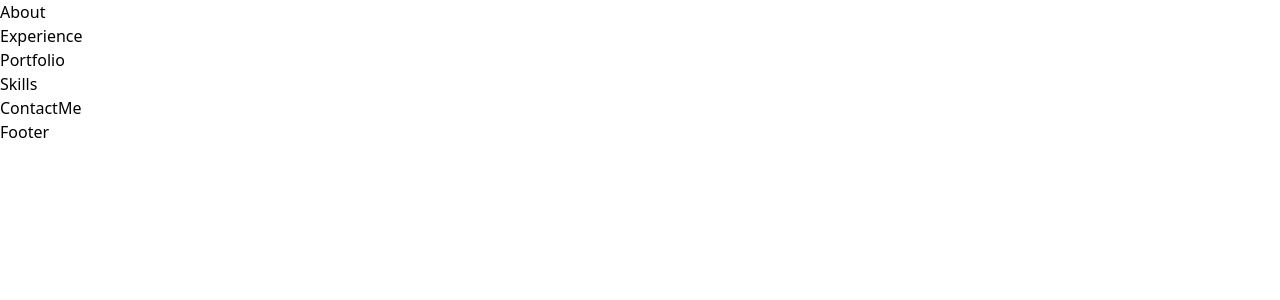
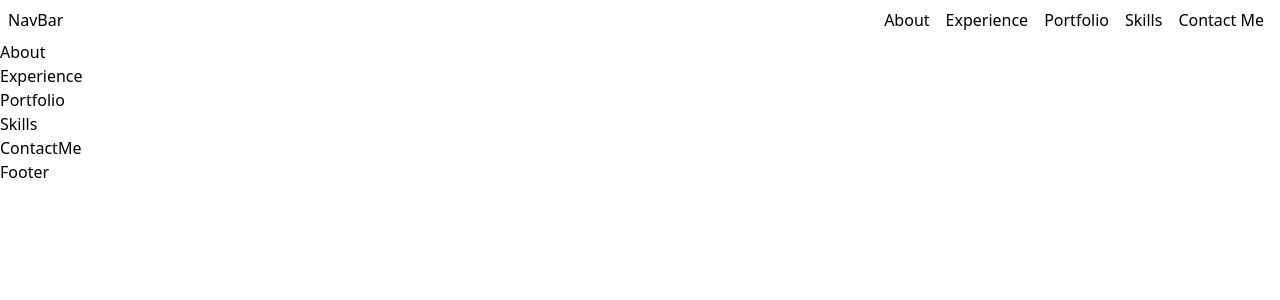
Before and after one commit to ethangeau/ethange, a React (Create React App) app: page / in a window 1280 px wide. Shown: the top 300 px of the page. Built offline with nearby package versions, Linux system fonts and the light colour scheme.

Commit message:
add NavBar component

```diff
--- a/src/App.js
+++ b/src/App.js
@@ -1,4 +1,6 @@
 import React from "react";
+
+import NavBar from "./components/NavBar";
 import About from "./components/About";
 import Experience from "./components/Experience/Experience";
 import Portfolio from "./components/Portfolio/Portfolio";
@@ -9,6 +11,7 @@ import Footer from "./components/Footer";
 function App() {
   return (
     <>
+      <NavBar />
       <About />
       <Experience />
       <Portfolio />
--- a/src/components/NavBar.jsx
+++ b/src/components/NavBar.jsx
@@ -1,7 +1,17 @@
 import React from "react";
+import { navItems } from "../constants";
 
 const NavBar = () => {
-  return <div>NavBar</div>;
+  return (
+    <div className="flex justify-between p-2">
+      <h1>NavBar</h1>
+      <ul className="flex justify-center">
+        {navItems.map((item) => (
+          <li className=" px-2">{item}</li>
+        ))}
+      </ul>
+    </div>
+  );
 };
 
 export default NavBar;
```
